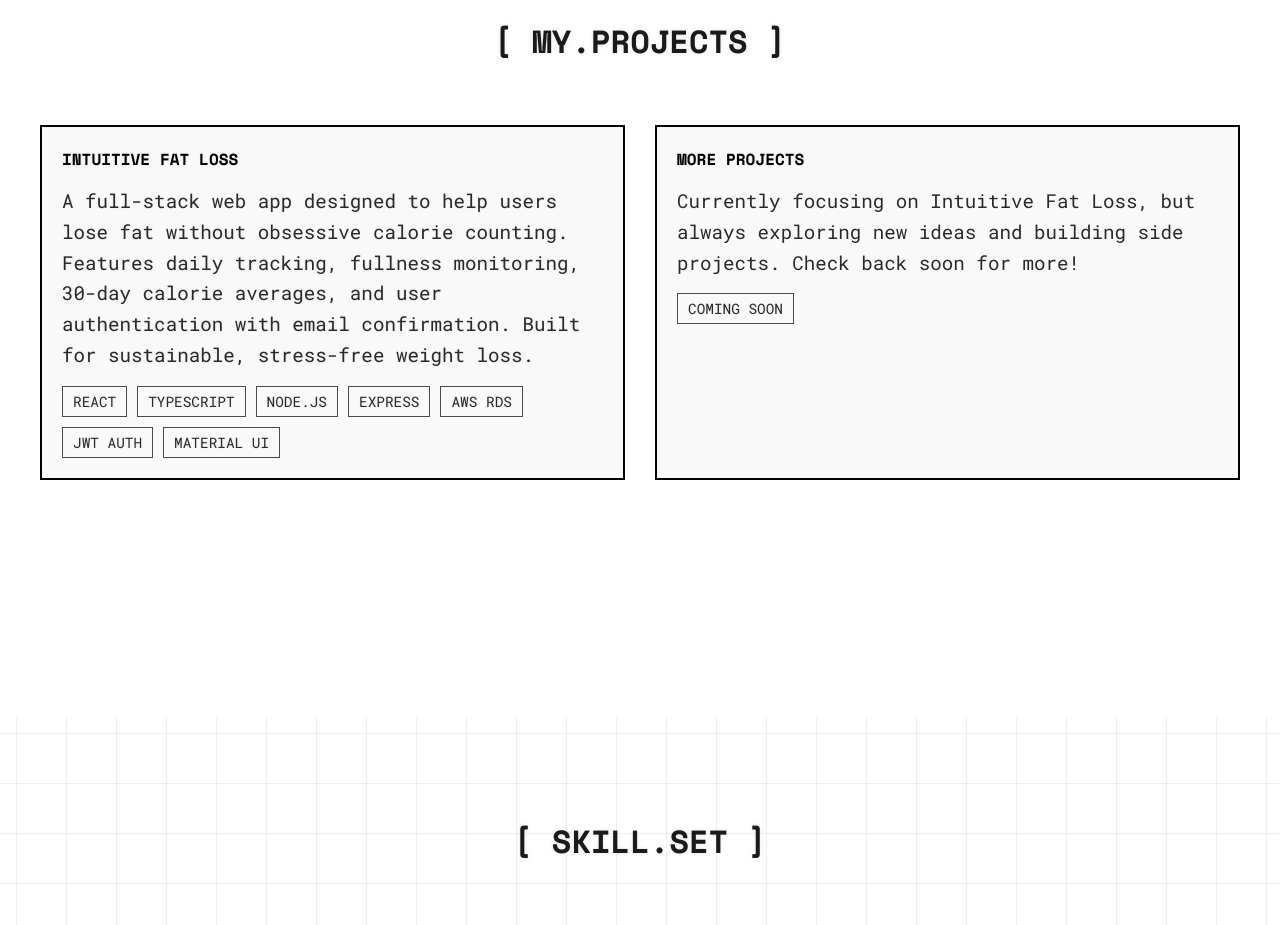
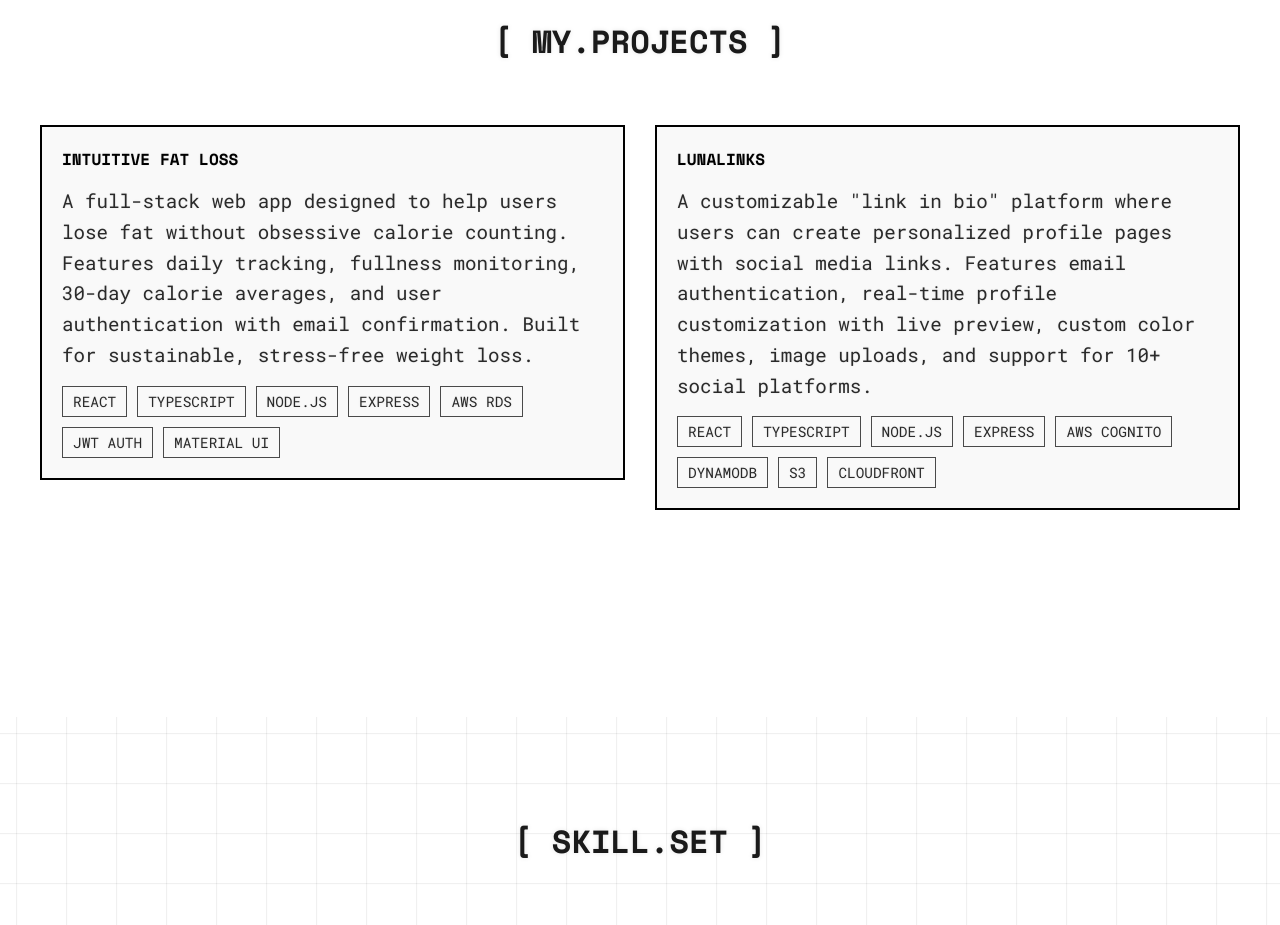
Before and after one commit to andrewsabudadev/andrewsabuda.com-v2, a React (Vite) app: page / in a window 1280 px wide. Shown: the part 1920-2845 px from the top of the page. Built offline with nearby package versions, Linux system fonts and the light colour scheme.

Commit message:
adding lunalinks

```diff
--- a/src/App.jsx
+++ b/src/App.jsx
@@ -188,16 +188,26 @@ function App() {
               </div>
             </a>
 
-            <div className="project-card">
-              <h3 className="project-title">MORE PROJECTS</h3>
-              <p className="project-description">
-                Currently focusing on Intuitive Fat Loss, but always exploring new ideas
-                and building side projects. Check back soon for more!
-              </p>
-              <div className="project-tags">
-                <span className="tag">COMING SOON</span>
+            <a href="https://lunalinks.io" target="_blank" rel="noopener noreferrer" style={{ textDecoration: 'none', color: 'inherit' }}>
+              <div className="project-card">
+                <h3 className="project-title">LUNALINKS</h3>
+                <p className="project-description">
+                  A customizable "link in bio" platform where users can create personalized profile pages
+                  with social media links. Features email authentication, real-time profile customization
+                  with live preview, custom color themes, image uploads, and support for 10+ social platforms.
+                </p>
+                <div className="project-tags">
+                  <span className="tag">REACT</span>
+                  <span className="tag">TYPESCRIPT</span>
+                  <span className="tag">NODE.JS</span>
+                  <span className="tag">EXPRESS</span>
+                  <span className="tag">AWS COGNITO</span>
+                  <span className="tag">DYNAMODB</span>
+                  <span className="tag">S3</span>
+                  <span className="tag">CLOUDFRONT</span>
+                </div>
               </div>
-            </div>
+            </a>
           </div>
         </div>
       </section>
```
